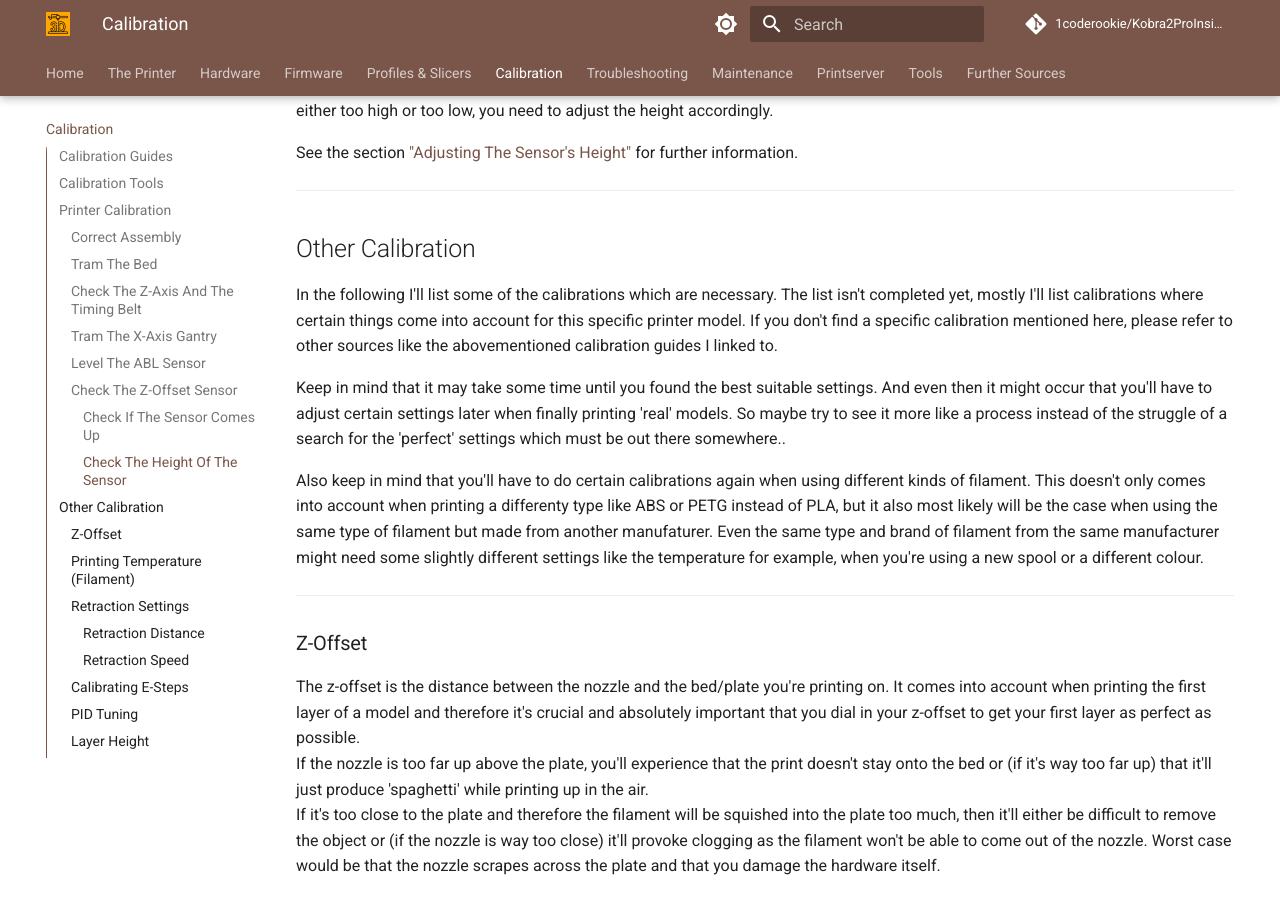
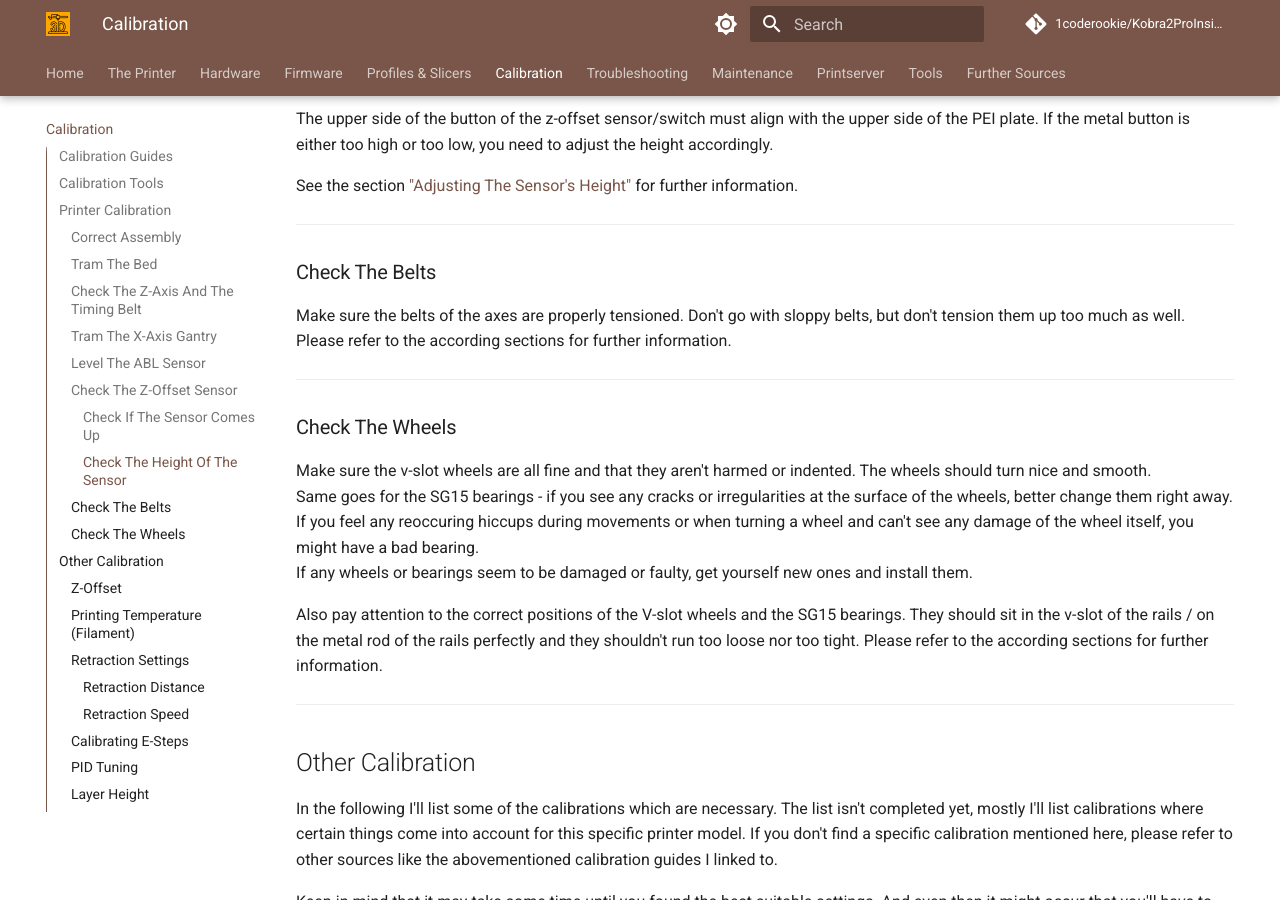
Before and after one commit to 1coderookie/Kobra2ProInsights, an MkDocs documentation site: the page built from docs/calibration.md, in a window 1280 px wide and 900 px high, scrolled down 4283 px. Built offline with MkDocs 1.6.1 and Material for MkDocs 9.7.7, drawn with Linux system fonts in a browser that asks for light colours; comment, search, counter and statistics services are not loaded; some of the changed text lies outside the part shown.

Commit message:
Update calibration.md

```diff
--- a/docs/calibration.md
+++ b/docs/calibration.md
@@ -68,7 +68,8 @@
 - Set up the frame correctly!
   Means, check if the baseframe is mounted being square, if the the z-axis aluminum parts are really mounted perpendicular onto the baseframe and so on. **As everything else relies on this, the proper alignment of the frame is the most important step!**
   So, once again: **Set up your frame and your axes. Everything should be square, perpendicular and equidistant.**
-- Check the axes!
+- Check if all screws, bolts and nuts are tight.
+- **Check the axes!**
   Means, check the whole z-axis lead screw system for being assembled correctly and vertically aligned and that the timing belt is properly tensioned.
   Make sure the lead screws are lubed, that the anti-backlash nuts are installed correctly, that the coupler between the motorshaft and the lead screw is tight, that the pulleys are mounted tightly and so on.
   At the x- and y-axes, make sure that you have all wheels positioned correctly (neither too tight nor too loose), that you don't have bad bearings which cause hiccups and irregular movements and that the belts aren't sloppy or too tight.
@@ -130,6 +131,22 @@
 The upper side of the button of the z-offset sensor/switch must align with the upper side of the PEI plate. If the metal button is either too high or too low, you need to adjust the height accordingly.
 
 See the section ["Adjusting The Sensor's Height"](hardware/bed.md#adjusting-the-sensors-height) for further information.
+
+---
+
+### Check The Belts
+Make sure the belts of the axes are properly tensioned. Don't go with sloppy belts, but don't tension them up too much as well. Please refer to the according sections for further information.
+
+---
+
+### Check The Wheels
+Make sure the v-slot wheels are all fine and that they aren't harmed or indented. The wheels should turn nice and smooth.
+Same goes for the SG15 bearings - if you see any cracks or irregularities at the surface of the wheels, better change them right away.
+If you feel any reoccuring hiccups during movements or when turning a wheel and can't see any damage of the wheel itself, you might have a bad bearing.
+If any wheels or bearings seem to be damaged or faulty, get yourself new ones and install them.
+
+Also pay attention to the correct positions of the V-slot wheels and the SG15 bearings. They should sit in the v-slot of the rails / on the metal rod of the rails perfectly and they shouldn't run too loose nor too tight. Please refer to the according sections for further information.
+
 
 ---
 
```
